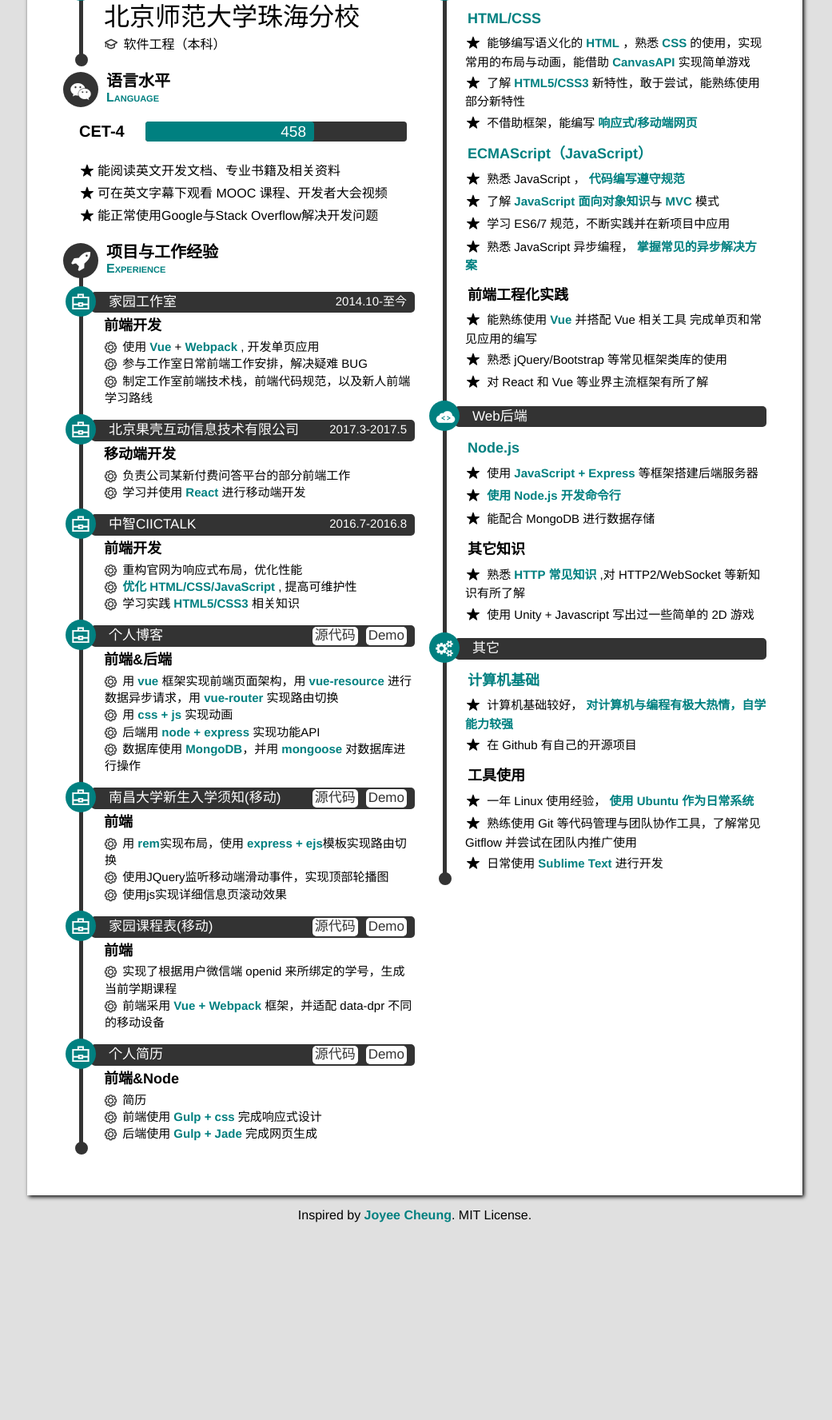
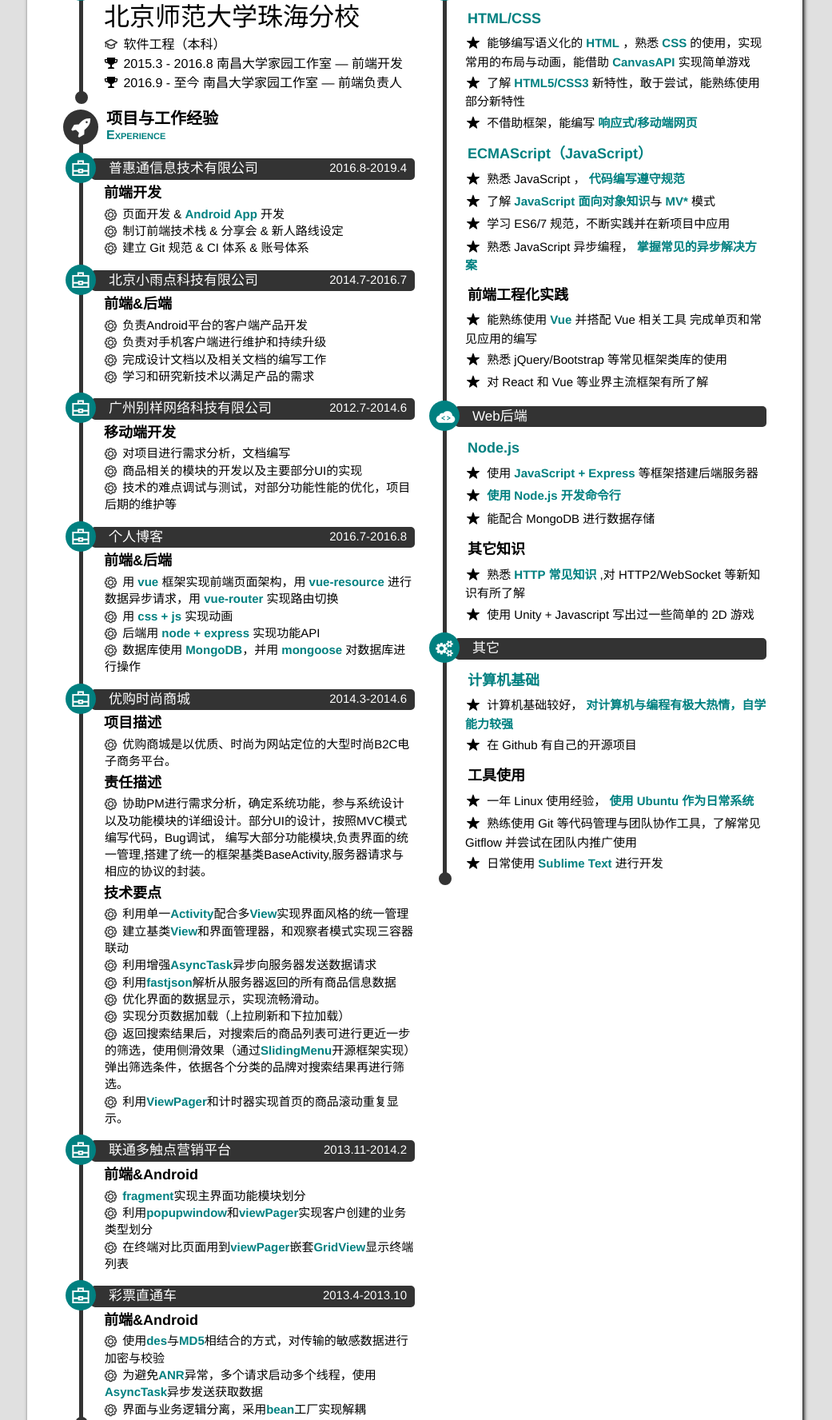
Before and after one commit to wtyqer/wtyqer.github.io, a plain HTML site: page index.html in a window 1280 px wide. Shown: the part 336-2112 px from the top of the page at 80% size, without its empty margins (121-1162 px from the left). Before the commit the page ends 1881 px from the top, so only its background shows below. Drawn offline with nearby package versions, Linux system fonts and the light colour scheme.

Commit message:
首页第一次提交

```diff
--- a/index.html
+++ b/index.html
@@ -44,7 +44,7 @@
       </div>
       <div class="timeline-wrapper">
        <ul class="sec-content timeline">
-        <li class="timeline-item icon-flags"><h3 class="timeline-title"><time class="education-time">2008-20012</time></h3>
+        <li class="timeline-item icon-flags"><h3 class="timeline-title"><time class="education-time">2008-2012</time></h3>
          <dl class="education-content">
           <dt class="education-name">
            北京师范大学珠海分校
@@ -52,22 +52,22 @@
           <dd class="education-major icon-hat">
            软件工程（本科）
           </dd>
-          <!--
           <dd class="education-honor icon-trophy">
-           2005 - 2006
+           2015.3 - 2016.8 南昌大学家园工作室 — 前端开发
           </dd>
           <dd class="education-honor icon-trophy">
-           2006 - 2007
+           2016.9 - 至今 南昌大学家园工作室 — 前端负责人
           </dd>
-          -->
          </dl></li>
        </ul>
       </div>
      </section>
+     <!--
      <section class="language">
       <div class="sec-title-wrapper icon-chat">
        <h3 class="sec-title"><span class="sec-zh">语言水平</span><span class="sec-en">Language</span></h3>
       </div>
+
       <div class="sec-content">
        <dl class="language-certificates">
         <div class="language-cert-wrapper">
@@ -82,65 +82,70 @@
         </div>
        </dl>
        <ul class="language-skills">
-        <li class="icon-star">能阅读英文开发文档、专业书籍及相关资料</li>
+        <li class="icon-star">能较为流畅的阅读开发文档及其他资料</li>
         <li class="icon-star">可在英文字幕下观看 MOOC 课程、开发者大会视频</li>
         <li class="icon-star">能正常使用Google与Stack Overflow解决开发问题</li>
        </ul>
        </div>
      </section>
+     -->
      <section class="experience">
       <div class="sec-title-wrapper icon-rocket">
        <h3 class="sec-title"><span class="sec-zh">项目与工作经验</span><span class="sec-en">Experience</span></h3>
       </div>
       <div class="timeline-wrapper">
        <ul class="sec-content timeline">
-        <li class="timeline-item icon-bag"><h3 class="timeline-title"><span class="experience-place">家园工作室</span><time class="experience-time">2014.10-至今</time></h3>
+        <li class="timeline-item icon-bag"><h3 class="timeline-title"><span class="experience-place">普惠通信息技术有限公司</span><time class="experience-time">2016.8-2019.4</time></h3>
          <dl class="experience-content">
           <dt class="experience-position">
            前端开发
           </dt>
           <dd class="experience-task icon-gear">
-           使用
-           <strong>Vue</strong> +
-           <strong>Webpack</strong> , 开发单页应用
+           页面开发 &
+           <strong>Android App</strong>
+           开发
           </dd>
           <dd class="experience-task icon-gear">
-           参与工作室日常前端工作安排，解决疑难 BUG
+           制订前端技术栈 & 分享会 & 新人路线设定
           </dd>
           <dd class="experience-task icon-gear">
-           制定工作室前端技术栈，前端代码规范，以及新人前端学习路线
+           建立 Git 规范 & CI 体系 & 账号体系
           </dd>
          </dl></li>
-        <li class="timeline-item icon-bag"><h3 class="timeline-title"><span class="experience-place">北京果壳互动信息技术有限公司</span><time class="experience-time">2017.3-2017.5</time></h3>
+        <li class="timeline-item icon-bag"><h3 class="timeline-title"><span class="experience-place">北京小雨点科技有限公司</span><time class="experience-time">2014.7-2016.7</time></h3>
+         <dl class="experience-content">
+          <dt class="experience-position">
+           前端&amp;后端
+          </dt>
+          <dd class="experience-task icon-gear">
+           负责Android平台的客户端产品开发
+          </dd>
+          <dd class="experience-task icon-gear">
+           负责对手机客户端进行维护和持续升级
+          </dd>
+          <dd class="experience-task icon-gear">
+           完成设计文档以及相关文档的编写工作
+          </dd>
+          <dd class="experience-task icon-gear">
+           学习和研究新技术以满足产品的需求
+          </dd>
+         </dl></li>
+        <li class="timeline-item icon-bag"><h3 class="timeline-title"><span class="experience-place">广州别样网络科技有限公司</span><time class="experience-time">2012.7-2014.6</time></h3>
          <dl class="experience-content">
           <dt class="experience-position">
            移动端开发
           </dt>
           <dd class="experience-task icon-gear">
-           负责公司某新付费问答平台的部分前端工作
+           对项目进行需求分析，文档编写
           </dd>
           <dd class="experience-task icon-gear">
-           学习并使用
-           <strong>React</strong> 进行移动端开发
+           商品相关的模块的开发以及主要部分UI的实现
+          </dd>
+          <dd class="experience-task icon-gear">
+           技术的难点调试与测试，对部分功能性能的优化，项目后期的维护等
           </dd>
          </dl></li>
-        <li class="timeline-item icon-bag"><h3 class="timeline-title"><span class="experience-place">中智CIICTALK</span><time class="experience-time">2016.7-2016.8</time></h3>
-         <dl class="experience-content">
-          <dt class="experience-position">
-           前端开发
-          </dt>
-          <dd class="experience-task icon-gear">
-           重构官网为响应式布局，优化性能
-          </dd>
-          <dd class="experience-task icon-gear">
-           <strong>优化 HTML/CSS/JavaScript</strong> , 提高可维护性
-          </dd>
-          <dd class="experience-task icon-gear">
-           学习实践
-           <strong>HTML5/CSS3</strong> 相关知识
-          </dd>
-         </dl></li>
-        <li class="timeline-item icon-bag"><h3 class="timeline-title"><span class="experience-place">个人博客</span><a href="http://scriptdw.cn:1995/" target="_blank" class="experience-link">Demo</a><a href="http://github.com/scriptdw/scriptdw" target="_blank" class="experience-link">源代码</a></h3>
+        <li class="timeline-item icon-bag"><h3 class="timeline-title"><span class="experience-place">个人博客</span><time class="experience-time">2016.7-2016.8</time></h3>
          <dl class="experience-content">
           <dt class="experience-position">
            前端&amp;后端
@@ -165,51 +170,77 @@
            <strong>mongoose</strong> 对数据库进行操作
           </dd>
          </dl></li>
-        <li class="timeline-item icon-bag"><h3 class="timeline-title"><span class="experience-place">南昌大学新生入学须知(移动)</span><a href="http://scriptdw.cn:2002/" target="_blank" class="experience-link">Demo</a><a href="http://github.com/kiddiesdw/newguide" target="_blank" class="experience-link">源代码</a></h3>
+        <li class="timeline-item icon-bag"><h3 class="timeline-title"><span class="experience-place">优购时尚商城</span><time class="experience-time">2014.3-2014.6</time></h3>
          <dl class="experience-content">
           <dt class="experience-position">
-           前端
+           项目描述
           </dt>
           <dd class="experience-task icon-gear">
-           用
-           <strong>rem</strong>实现布局，使用
-           <strong>express + ejs</strong>模板实现路由切换
+          优购商城是以优质、时尚为网站定位的大型时尚B2C电子商务平台。
+          </dd>
+          <dt class="experience-position">
+           责任描述
+          </dt>
+          <dd class="experience-task icon-gear">
+           协助PM进行需求分析，确定系统功能，参与系统设计以及功能模块的详细设计。部分UI的设计，按照MVC模式编写代码，Bug调试，
+           编写大部分功能模块,负责界面的统一管理,搭建了统一的框架基类BaseActivity,服务器请求与相应的协议的封装。
+          </dd>
+          <dt class="experience-position">
+           技术要点
+          </dt>
+          <dd class="experience-task icon-gear">
+           利用单一<strong>Activity</strong>配合多<strong>View</strong>实现界面风格的统一管理
           </dd>
           <dd class="experience-task icon-gear">
-           使用JQuery监听移动端滑动事件，实现顶部轮播图
+           建立基类<strong>View</strong>和界面管理器，和观察者模式实现三容器联动
           </dd>
           <dd class="experience-task icon-gear">
-           使用js实现详细信息页滚动效果
+           利用增强<strong>AsyncTask</strong>异步向服务器发送数据请求
+          </dd>
+          <dd class="experience-task icon-gear">
+           利用<strong>fastjson</strong>解析从服务器返回的所有商品信息数据
+          </dd>
+          <dd class="experience-task icon-gear">
+           优化界面的数据显示，实现流畅滑动。
+          </dd>
+          <dd class="experience-task icon-gear">
+              实现分页数据加载（上拉刷新和下拉加载）
+          </dd>
+          <dd class="experience-task icon-gear">
+              返回搜索结果后，对搜索后的商品列表可进行更近一步的筛选，使用侧滑效果（通过<strong>SlidingMenu</strong>开源框架实现）弹出筛选条件，依据各个分类的品牌对搜索结果再进行筛选。
+          </dd>
+          <dd class="experience-task icon-gear">
+              利用<strong>ViewPager</strong>和计时器实现首页的商品滚动重复显示。
           </dd>
          </dl></li>
-        <li class="timeline-item icon-bag"><h3 class="timeline-title"><span class="experience-place">家园课程表(移动)</span><a href="http://scriptdw.cn:2001/#/" target="_blank" class="experience-link">Demo</a><a href="https://coding.net/u/Lxxyx/p/schedule_be" target="_blank" class="experience-link">源代码</a></h3>
+        <li class="timeline-item icon-bag"><h3 class="timeline-title"><span class="experience-place">联通多触点营销平台</span><time class="experience-time">2013.11-2014.2</time></h3>
          <dl class="experience-content">
           <dt class="experience-position">
-           前端
+           前端&amp;Android
           </dt>
           <dd class="experience-task icon-gear">
-           实现了根据用户微信端 openid 来所绑定的学号，生成当前学期课程
+           <strong>fragment</strong>实现主界面功能模块划分
           </dd>
           <dd class="experience-task icon-gear">
-           前端采用
-           <strong>Vue + Webpack</strong> 框架，并适配 data-dpr 不同的移动设备
+           利用<strong>popupwindow</strong>和<strong>viewPager</strong>实现客户创建的业务类型划分
+          </dd>
+          <dd class="experience-task icon-gear">
+           在终端对比页面用到<strong>viewPager</strong>嵌套<strong>GridView</strong>显示终端列表
           </dd>
          </dl></li>
-        <li class="timeline-item icon-bag"><h3 class="timeline-title"><span class="experience-place">个人简历</span><a href="https://scriptdw.github.io" target="_blank" class="experience-link">Demo</a><a href="https://github.com/scriptdw/scriptdw.github.io" target="_blank" class="experience-link">源代码</a></h3>
+        <li class="timeline-item icon-bag"><h3 class="timeline-title"><span class="experience-place">彩票直通车</span><time class="experience-time">2013.4-2013.10</time></h3>
          <dl class="experience-content">
           <dt class="experience-position">
-           前端&amp;Node
+           前端&amp;Android
           </dt>
           <dd class="experience-task icon-gear">
-           简历
+           使用<strong>des</strong>与<strong>MD5</strong>相结合的方式，对传输的敏感数据进行加密与校验
           </dd>
           <dd class="experience-task icon-gear">
-           前端使用
-           <strong>Gulp + css</strong> 完成响应式设计
+              为避免<strong>ANR</strong>异常，多个请求启动多个线程，使用<strong>AsyncTask</strong>异步发送获取数据
           </dd>
           <dd class="experience-task icon-gear">
-           后端使用
-           <strong>Gulp + Jade</strong> 完成网页生成
+           界面与业务逻辑分离，采用<strong>bean</strong>工厂实现解耦
           </dd>
          </dl></li>
        </ul>
@@ -254,7 +285,7 @@
           <dd class="skill-description icon-star">
            了解
            <strong> JavaScript 面向对象知识</strong>与
-           <strong>MVC</strong> 模式
+           <strong>MV*</strong> 模式
           </dd>
           <dd class="skill-description icon-star">
            学习 ES6/7 规范，不断实践并在新项目中应用
```
Also changed, not shown: img/首页2.jpg (added). Lines whose indentation alone changed are shown as unchanged.
